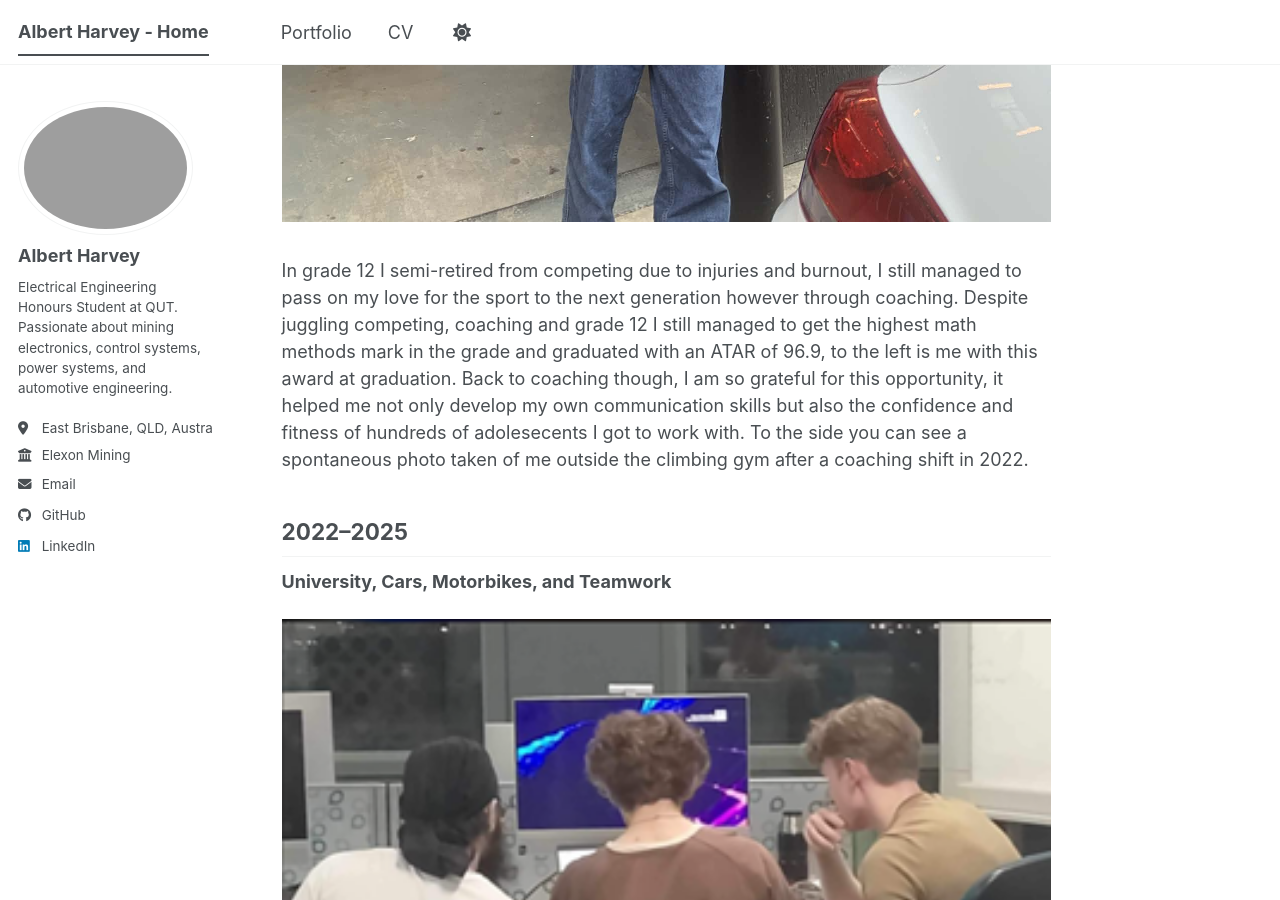
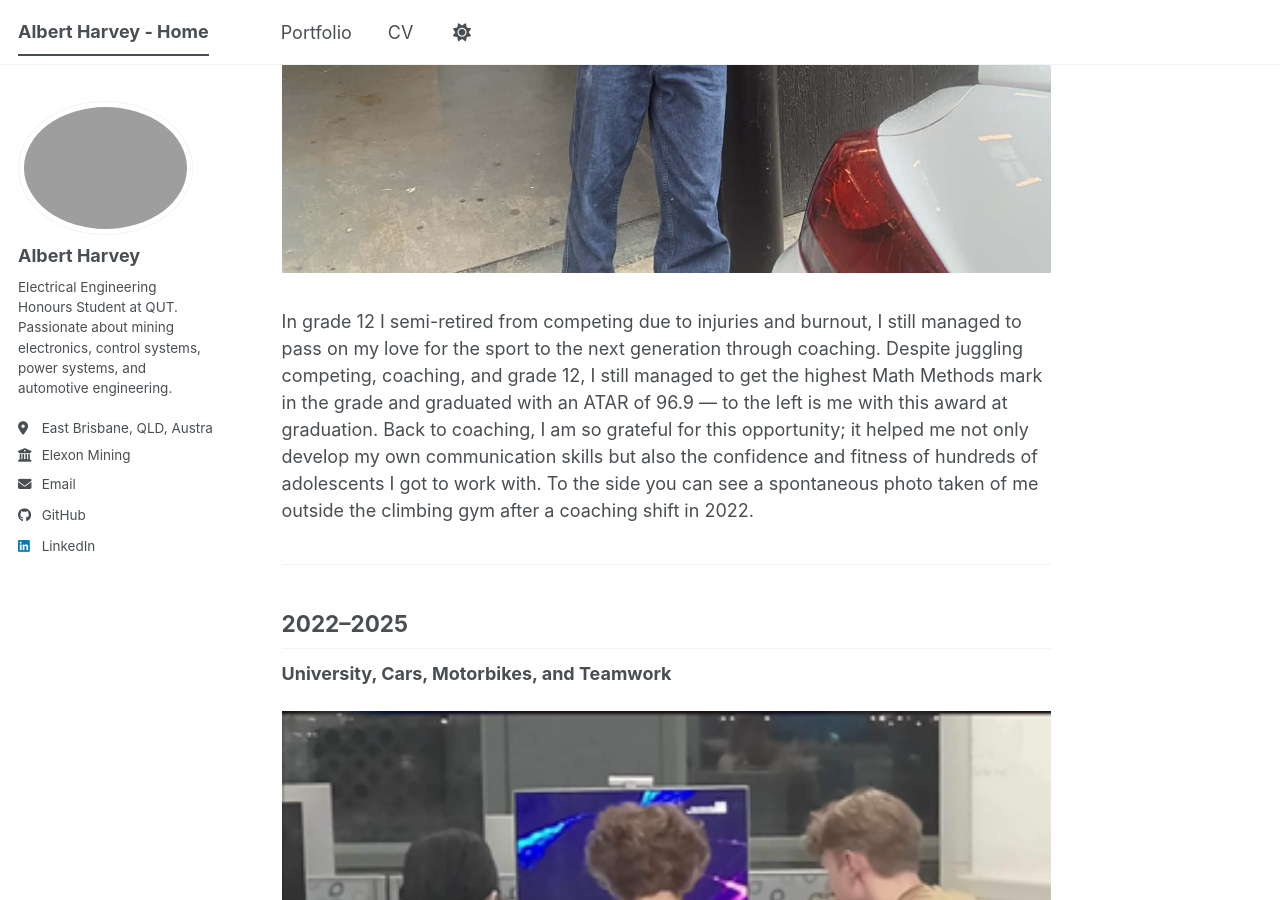
Before and after one commit to Albird-o/Albird-o.github.io, a Jekyll site: the page built from _pages/about.md, in a window 1280 px wide and 900 px high, scrolled down 2925 px. Built offline with Jekyll 4.4.1, drawn with Linux system fonts in a browser that asks for light colours; a script bundle is joined from its source files by our own code; library files that are not in the unit come from our copies; some of the changed text lies outside the part shown.

Commit message:
Update about.md
ChatGPT copy paste entire file replace

```diff
--- a/_pages/about.md
+++ b/_pages/about.md
@@ -6,83 +6,83 @@
   - /about/
   - /about.html
 ---
-Hello, I am Albert an undergraduate Electrical engineering student, I’d describe myself as eccentric, creative
-and efficient. I am an engineer at heart and love making things and tinkering with stuff and I am currently
-looking to start my career in the engineering industry with a focus on mining related electronics and power
-systems. I am also passionate about and experienced in automotive engineering.
+
+Hello, I am Albert, an undergraduate Electrical engineering student. I’d describe myself as eccentric, creative, and efficient. I am an engineer at heart and love making things and tinkering with stuff. I am currently looking to start my career in the engineering industry with a focus on mining-related electronics and power systems. I am also passionate about and experienced in automotive engineering.
+
 # Personal Timeline
+
 ---
+
 ## 2018–2023
 
 ### Competitive Rock Climbing
-
-
-<div style="display:flex; gap:25px; flex-wrap:wrap;">
+<div style="display:flex; flex-wrap:wrap; gap:25px; align-items:flex-start; margin-bottom:40px;">
 
   <div style="flex:1; min-width:400px;">
-    <img src="/images/AlbertClimbingNationals2022.jpg" style="width:100%; margin-bottom:10px;">
-    <img src="/images/UndergroundAlbertClimbing1.jpg" style="width:100%;">
+    <img src="/images/AlbertClimbingNationals2022.jpg" style="width:100%; max-width:100%; display:block; object-fit:cover; margin-bottom:10px;">
+    <img src="/images/UndergroundAlbertClimbing1.jpg" style="width:100%; max-width:100%; display:block; object-fit:cover; margin-bottom:10px;">
   </div>
 
   <div style="flex:2; min-width:400px;">
     During my teenage years I competed in rock climbing competitively, winning state competitions and competing in nationals.
-
     I also climbed recreationally outdoors and spent a huge amount of time training.
   </div>
 
 </div>
 
+---
+
 ## 2019–2025
 
 **Coaching rock climbing and graduation**
-
-
-<div style="display:flex; gap:25px; flex-wrap:wrap; align-items:flex-start;">
+<div style="display:flex; flex-wrap:wrap; gap:25px; align-items:flex-start; margin-bottom:40px;">
 
   <div style="flex:1; min-width:400px;">
-    <img src="/images/GraduationMathsMethodsAward.jpg" style="width:100%; margin-bottom:10px; object-fit:cover;">
-    <img src="/images/AlbertHarveyCoach.jpg" style="width:100%; object-fit:cover; margin-bottom:10px;">
+    <img src="/images/GraduationMathsMethodsAward.jpg" style="width:100%; max-width:100%; display:block; object-fit:cover; margin-bottom:10px;">
+    <img src="/images/AlbertHarveyCoach.jpg" style="width:100%; max-width:100%; display:block; object-fit:cover; margin-bottom:10px;">
   </div>
 
   <div style="flex:2; min-width:400px;">
-    In grade 12 I semi-retired from competing due to injuries and burnout, I still managed to pass on my love for the sport to the next generation however through coaching. Despite juggling competing, coaching and grade 12 I still managed to get the highest math methods mark in the grade and graduated with an ATAR of 96.9, to the left is me with this award at graduation.
+    In grade 12 I semi-retired from competing due to injuries and burnout, I still managed to pass on my love for the sport to the next generation through coaching. Despite juggling competing, coaching, and grade 12, I still managed to get the highest Math Methods mark in the grade and graduated with an ATAR of 96.9 — to the left is me with this award at graduation.
 
-    Back to coaching though, I am so grateful for this opportunity, it helped me not only develop my own communication skills but also the confidence and fitness of hundreds of adolesecents I got to work with. To the side you can see a spontaneous photo taken of me outside the climbing gym after a coaching shift in 2022.
+    Back to coaching, I am so grateful for this opportunity; it helped me not only develop my own communication skills but also the confidence and fitness of hundreds of adolescents I got to work with. To the side you can see a spontaneous photo taken of me outside the climbing gym after a coaching shift in 2022.
   </div>
 
 </div>
 
+---
 
 ## 2022–2025
 
 **University, Cars, Motorbikes, and Teamwork**
-
-
-<div style="display:flex; gap:25px; flex-wrap:wrap;">
+<div style="display:flex; flex-wrap:wrap; gap:25px; align-items:flex-start; margin-bottom:40px;">
 
   <div style="flex:1; min-width:400px;">
-    <img src="/images/TeamworkGlenAnshdeep.png" style="width:100%; margin-bottom:10px;">
-    <img src="/images/EngineRemoval.jpg" style="width:100%;">
+    <img src="/images/TeamworkGlenAnshdeep.png" style="width:100%; max-width:100%; display:block; object-fit:cover; margin-bottom:10px;">
+    <img src="/images/EngineRemoval.jpg" style="width:100%; max-width:100%; display:block; object-fit:cover; margin-bottom:10px;">
   </div>
 
   <div style="flex:2; min-width:400px;">
-    At QUT I began my electrical engineering degree and worked as hard as I could to get the best grades possible, socialised, expanded my clique and learnt more than I could cope with. Below is an Iconic photo of me and two friends perfecting our RF and telecommunications assignment right before the deadline.
+    At QUT I began my electrical engineering degree and worked as hard as I could to get the best grades possible, socialised, expanded my clique, and learnt more than I could cope with. Below is an iconic photo of me and two friends perfecting our RF and telecommunications assignment right before the deadline.
 
-    In my University years I also became passionate about the automotive side of engineering. I tried to join the motorsport club but it wasn't for me, I instead found pleasure working on my own vehicles and starting my own car project.
+    During my University years, I also became passionate about the automotive side of engineering. I tried to join the motorsport club but it wasn't for me; I instead found pleasure working on my own vehicles and starting my own car project.
   </div>
 
 </div>
 
+---
 
-## 2025-present
+## 2025–present
 
 **Electrical Engineering at QUT and ElexonMining**
+<div style="display:flex; flex-wrap:wrap; gap:25px; align-items:flex-start; margin-bottom:40px;">
 
-<div style="display:flex; gap:25px; flex-wrap:wrap; align-items:flex-start;">
   <div style="flex:1; min-width:400px;">
-    <img src="/images/ElexonTest.jpg" style="width:100%; object-fit:cover; margin-bottom:10px;">
+    <img src="/images/ElexonTest.jpg" style="width:100%; max-width:100%; display:block; object-fit:cover; margin-bottom:10px;">
   </div>
+
   <div style="flex:2; min-width:400px;">
     Working toward my honours degree while gaining industry experience at <strong>Elexon Mining</strong>.
   </div>
+
 </div>
```
